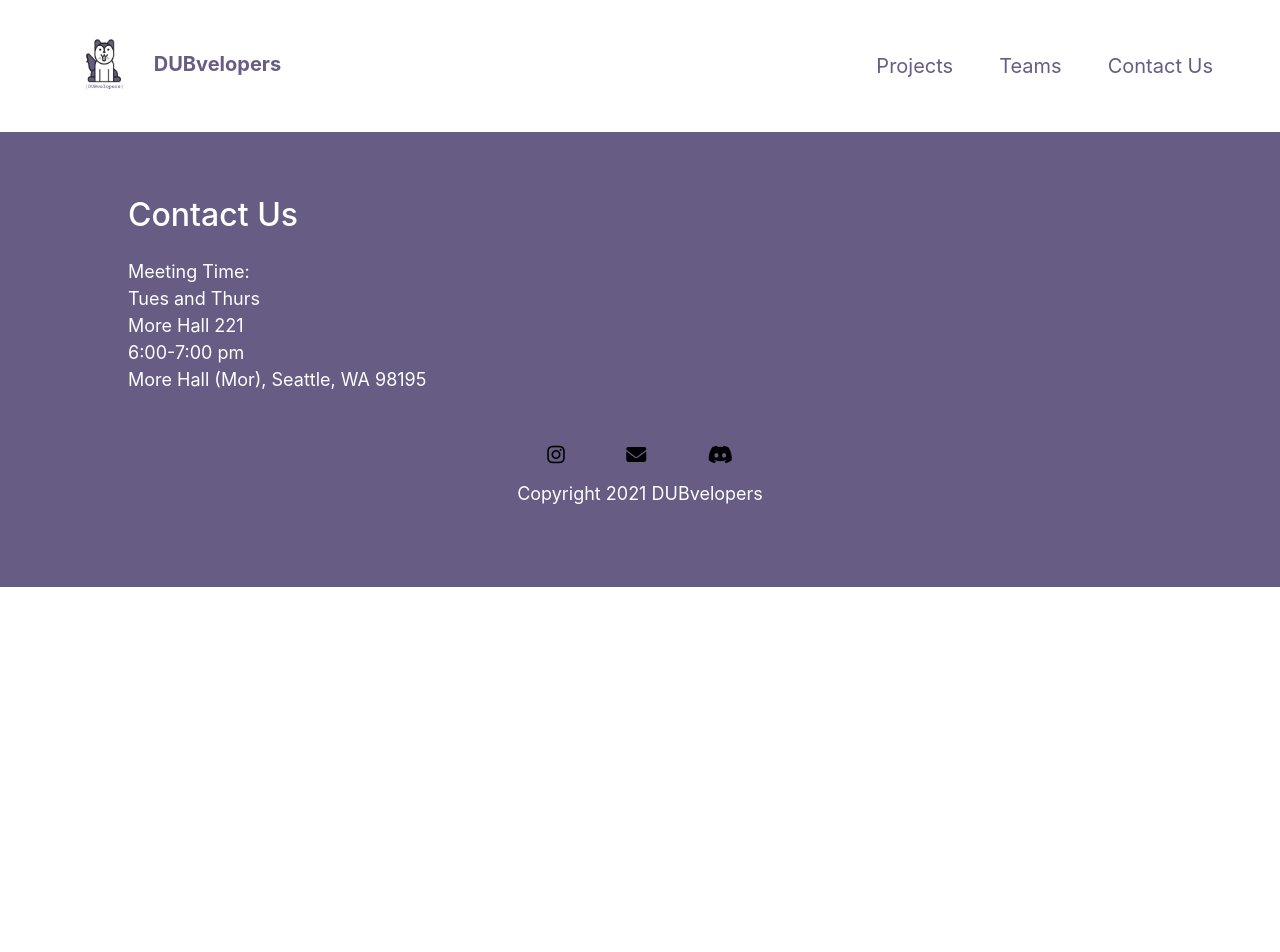
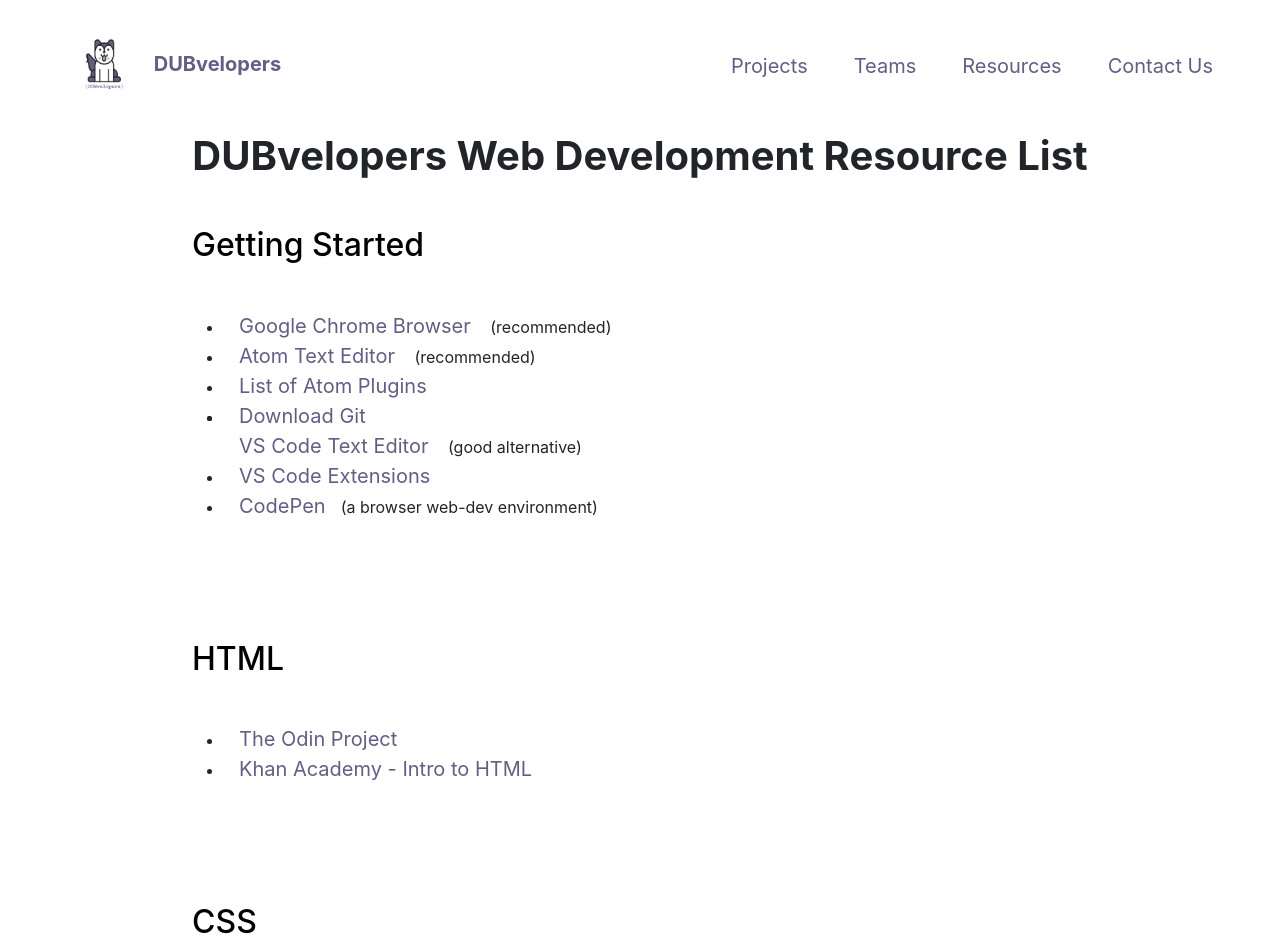
Before and after one commit to alanboy/Website, a React (Create React App) app: page /resources in a window 1280 px wide. Shown: the top 952 px of the page. Before the commit the page ends 800 px from the top, so only its background shows below. Built offline with nearby package versions, Linux system fonts and the light colour scheme.

Commit message:
finish initial project page and resource page

```diff
--- a/src/App.js
+++ b/src/App.js
@@ -16,6 +16,8 @@
 import HomePage from './HomePage/HomePage';
 import TeamsPage from './TeamsPage/TeamsPage';
 import ProjectsPage from './ProjectsPage/ProjectsPage';
+import ResourcesPage from './ResourcesPage/ResourcesPage';
+
 
 
 function App() {
@@ -28,8 +30,9 @@
           <Route exact path="/" component={HomePage}></Route>
           <Route exact path="/projects" component={ProjectsPage}></Route>
           <Route exact path="/teams" component={TeamsPage}></Route>
+          <Route exact path="/resources" component={ResourcesPage}></Route>
         </Switch>
-        <div id="contact">
+        <div id="#contact">
             <Footer/>
         </div>
       </div>
--- a/src/ProjectsPage/ProjectsPage.css
+++ b/src/ProjectsPage/ProjectsPage.css
@@ -3,6 +3,7 @@
 }
 .project-title {
   color: black !important;
+  padding-bottom: 0;
 }
 
 .project-client {
--- a/src/ProjectsPage/ProjectsPage.js
+++ b/src/ProjectsPage/ProjectsPage.js
@@ -9,9 +9,9 @@
   return (
     <body className="project">
       <div className="project-header">
-        <div><h2 className="project-title">Open Sky Studio Website<br/></h2></div>
-        <div><h4 className="project-client">Open Sky Studio</h4></div>
-      </div>
+        <div className="project-title"><h2 className="project-title">Open Sky Studio Website<br/></h2></div></div>
+      <div><h4 className="project-client">Open Sky Studio</h4></div>
+
       <div className="project-body">
         <div className="pbleft">
           <h4>Team Members</h4>
--- /dev/null
+++ b/src/ResourcesPage/ResourcesPage.css
@@ -0,0 +1,6 @@
+.resource-header{
+  padding: 3% 15%;
+}
+.resource-body {
+  padding: 0 15% 5% 15%;
+}
--- /dev/null
+++ b/src/ResourcesPage/ResourcesPage.js
@@ -0,0 +1,101 @@
+import React from 'react';
+import './ResourcesPage.css';
+
+function ResourcesPage() {
+  return (
+    <body className="resources">
+      <h1>DUBvelopers Web Development Resource List</h1>
+      <div className="resource-header container-fluid">
+        <div className="resource-title"><h2 className="project-title">Getting Started<br/></h2></div>
+      </div>
+        <div className="resource-body">
+            <ul>
+              <li>
+                <a href="https://www.google.co.uk/chrome/" target="_blank">Google Chrome Browser</a> (recommended)<a href="https://atom.io/" target="_blank"></a>
+              </li>
+              <li>
+                <a href="https://atom.io/" target="_blank">Atom Text Editor</a> (recommended)
+              </li>
+              <li>
+                <a href="https://docs.google.com/document/d/1gKlpz0oaArFe-ytgWGXQHiET_QziFxk_8Zq_Aj0-qFg/edit?usp=sharing" target="_blank">List of Atom Plugins</a>
+              </li>
+              <li>
+              <li>
+                <a href="https://git-scm.com/downloads" target="_blank">Download Git</a>
+              </li>
+                <a href="https://code.visualstudio.com/" target="_blank">VS Code Text Editor</a> (good alternative)
+              </li>
+              <li>
+                <a href="https://docs.google.com/document/d/e/2PACX-1vQDcdmrkjNPlOSeqS-v99P-57h5f7Yo3pszkko1sN6OtIVlNBFgTyeTX3A1mDSOdw1Ugb1l5o0NVy-a/pub" target="_blank">VS Code Extensions</a>
+              </li>
+              <li><a href="https://codepen.io/">CodePen</a>(a browser web-dev environment)</li>
+            </ul>
+        </div>
+
+      {/* HTML */}
+      <div className="resource-header">
+        <div className="resource-title"><h2 className="project-title">HTML<br/></h2></div>
+      </div>
+        <div className="resource-body">
+            <ul>
+              <li>
+                <a href="https://www.theodinproject.com/paths" target="_blank">The Odin Project</a>
+              </li>
+              <li>
+                <a href="https://www.khanacademy.org/computing/computer-programming/html-css#intro-to-html" target="_blank">Khan Academy - Intro to HTML</a>
+              </li>
+            </ul>
+      </div>
+
+            {/* CSS */}
+      <div className="resource-header">
+        <div className="resource-title"><h2 className="project-title">CSS<br/></h2></div>
+      </div>
+        <div className="resource-body">
+            <ul>
+              <li>
+                <a href="https://www.theodinproject.com/paths" target="_blank">The Odin Project</a>
+              </li>
+              <li>
+                <a href="https://www.khanacademy.org/computing/computer-programming/html-css#intro-to-css" target="_blank">Khan Academy - Intro to CSS</a>
+              </li>
+            </ul>
+      </div>
+
+      {/* Boostrap */}
+      <div className="resource-header">
+        <div className="resource-title"><h2 className="project-title">Bootstrap<br/></h2></div>
+      </div>
+        <div className="resource-body">
+            <ul>
+              <li>
+                <a href="https://getbootstrap.com/" target="_blank">Bootstrap Doc and Download</a>
+              </li>
+              <li>
+                <a href="https://www.w3schools.com/bootstrap4/default.asp" target="_blank">W3Schools Bootstrap 4</a>
+              </li>
+            </ul>
+      </div>
+
+      {/* Github */}
+      <div className="resource-header">
+        <div className="resource-title"><h2 className="project-title">Git/Github<br/></h2></div>
+      </div>
+        <div className="resource-body">
+            <ul>
+              <li>
+                <a href="https://docs.google.com/document/d/1tba6yoRD3foK-QAPFE4jUJl5nSYdADqQTmn5A-LqwUk/edit?usp=sharing" target="_blank">Getting Started With Github</a> (recommended)<a href="https://atom.io/" target="_blank"></a>
+              </li>
+              <li>
+                <a href="https://rogerdudler.github.io/git-guide//" target="_blank">git, the simple guide</a>
+              </li>
+              <li>
+                <a href="https://learngitbranching.js.org/" target="_blank">Learn Git Branching</a> (interactive/visual way to learn git)
+              </li>
+            </ul>
+        </div>
+    </body>
+  );
+}
+
+export default ResourcesPage;
--- a/src/components/Footer.js
+++ b/src/components/Footer.js
@@ -5,7 +5,7 @@
 function Footer() {
   return(
     <div className="Footer">
-      <footer className="footer-section container-fluid">
+      <footer id="#contact" className="footer-section container-fluid">
         <h2>Contact Us</h2>
         <p>
             Meeting Time: <br/>
--- a/src/components/NavBar.js
+++ b/src/components/NavBar.js
@@ -42,6 +42,12 @@
                             </Nav.Link>
 
                             <Nav.Link>
+                                <Link to="/resources">
+                                    Resources
+                                </Link>
+                            </Nav.Link>
+
+                            <Nav.Link>
                                 <Link to="#contact">
                                     Contact Us
                                 </Link>
```
